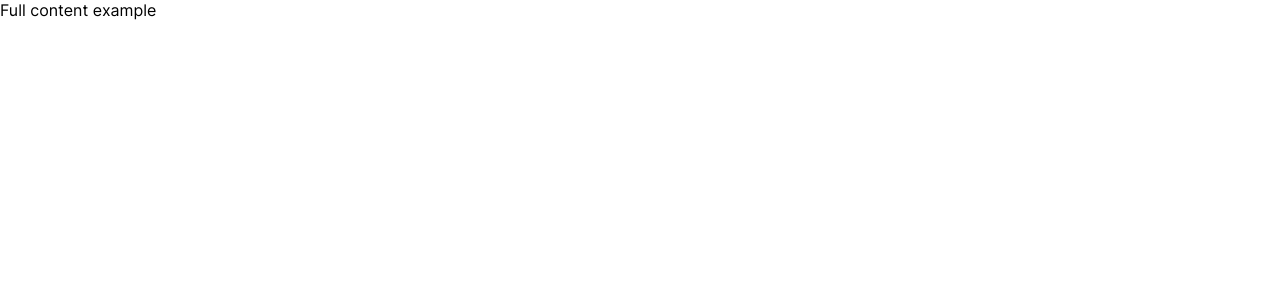
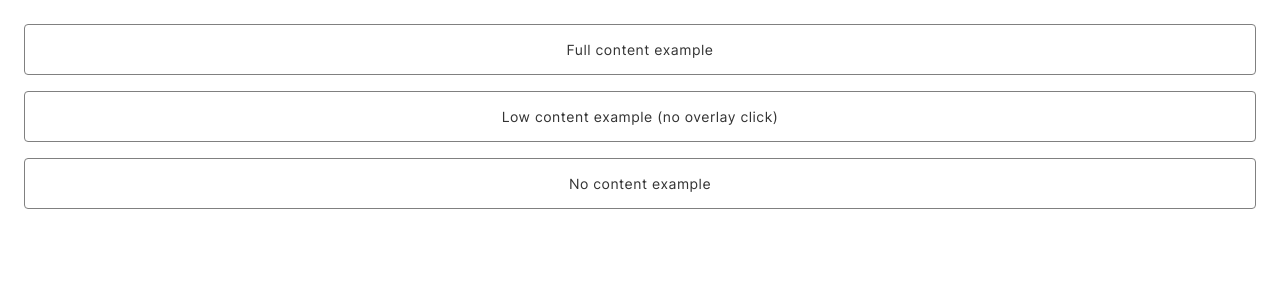
Before and after one commit to guicalmeida/react-dialog, a React (Vite) app: page / in a window 1280 px wide. Shown: the top 300 px of the page. Built offline with nearby package versions, Linux system fonts and the light colour scheme.

Commit message:
feat: add more button test cases

```diff
--- a/src/App.tsx
+++ b/src/App.tsx
@@ -1,15 +1,25 @@
 import { useState } from "react";
 import Dialog from "./components/dialog/dialog";
+import { TestButton, ButtonContainer } from "./style";
 
 function App() {
   const [openFullContent, setOpenFullContent] = useState(false);
+  const [openLowContent, setOpenLowContent] = useState(false);
+  const [openNoContent, setOpenNoContent] = useState(false);
   return (
     <>
-      <button onClick={() => setOpenFullContent(true)}>
-        {" "}
+      <ButtonContainer>
+        <TestButton onClick={() => setOpenFullContent(true)}>
           Full content example
-      </button>
-      {openFullContent && (
+        </TestButton>
+        <TestButton onClick={() => setOpenLowContent(true)}>
+          Low content example (no overlay click)
+        </TestButton>
+        <TestButton onClick={() => setOpenNoContent(true)}>
+          No content example
+        </TestButton>
+      </ButtonContainer>
+
       <Dialog
         closeOnOverlayClick
         isOpen={openFullContent}
@@ -18,21 +28,39 @@ function App() {
       >
         <p>
           Lorem ipsum dolor sit amet, consectetur adipiscing elit, sed do
-            eiusmod tempor incididunt ut labore et dolore magna aliqua. Ut enim
-            ad minim veniam, quis nostrud exercitation ullamco laboris nisi ut
+          eiusmod tempor incididunt ut labore et dolore magna aliqua. Ut enim ad
+          minim veniam, quis nostrud exercitation ullamco laboris nisi ut
           aliquip ex ea commodo consequat. Duis aute irure dolor in
           reprehenderit in voluptate velit esse cillum dolore eu fugiat nulla
           pariatur. Excepteur sint occaecat cupidatat non proident, sunt in
           culpa qui officia deserunt mollit anim id est laborum.Lorem ipsum
           dolor sit amet, consectetur adipiscing elit, sed do eiusmod tempor
-            incididunt ut labore et dolore magna aliqua. Ut enim ad minim
-            veniam, quis nostrud exercitation ullamco laboris nisi ut aliquip ex
-            ea commodo consequat. Duis aute irure dolor in reprehenderit in
-            voluptate velit esse cillum dolore eu fugiat nulla pariatur.
+          incididunt ut labore et dolore magna aliqua. Ut enim ad minim veniam,
+          quis nostrud exercitation ullamco laboris nisi ut aliquip ex ea
+          commodo consequat. Duis aute irure dolor in reprehenderit in voluptate
+          velit esse cillum dolore eu fugiat nulla pariatur.
         </p>
         <img src="image 7.png" />
       </Dialog>
-      )}
+      <Dialog
+        closeOnOverlayClick={false}
+        isOpen={openLowContent}
+        title="Low Content Example"
+        onClose={() => setOpenLowContent(false)}
+      >
+        <p>
+          Neste exemplo, foi desabilitada a propriedade "CloseOnOverlayClick", o
+          que significa que não será possível fechar este dialog apenas clicando
+          do lado de fora dele (no overlay), sendo necessário clicar no X ou
+          apertar a tecla Esc.
+        </p>
+      </Dialog>
+      <Dialog
+        closeOnOverlayClick
+        isOpen={openNoContent}
+        title="No Content Dialog"
+        onClose={() => setOpenNoContent(false)}
+      />
     </>
   );
 }
--- /dev/null
+++ b/src/style.ts
@@ -0,0 +1,20 @@
+import { styled } from "styled-components";
+
+const TestButton = styled.button`
+  padding: 16px;
+  background-color: white;
+  color: #333;
+  border: 1px solid grey;
+  border-radius: 4px;
+  font-size: 14px;
+  letter-spacing: 0.5px;
+`;
+
+const ButtonContainer = styled.div`
+  display: flex;
+  flex-direction: column;
+  gap: 16px;
+  margin: 24px;
+`;
+
+export { TestButton, ButtonContainer };
```
Lines whose indentation alone changed are shown as unchanged.
